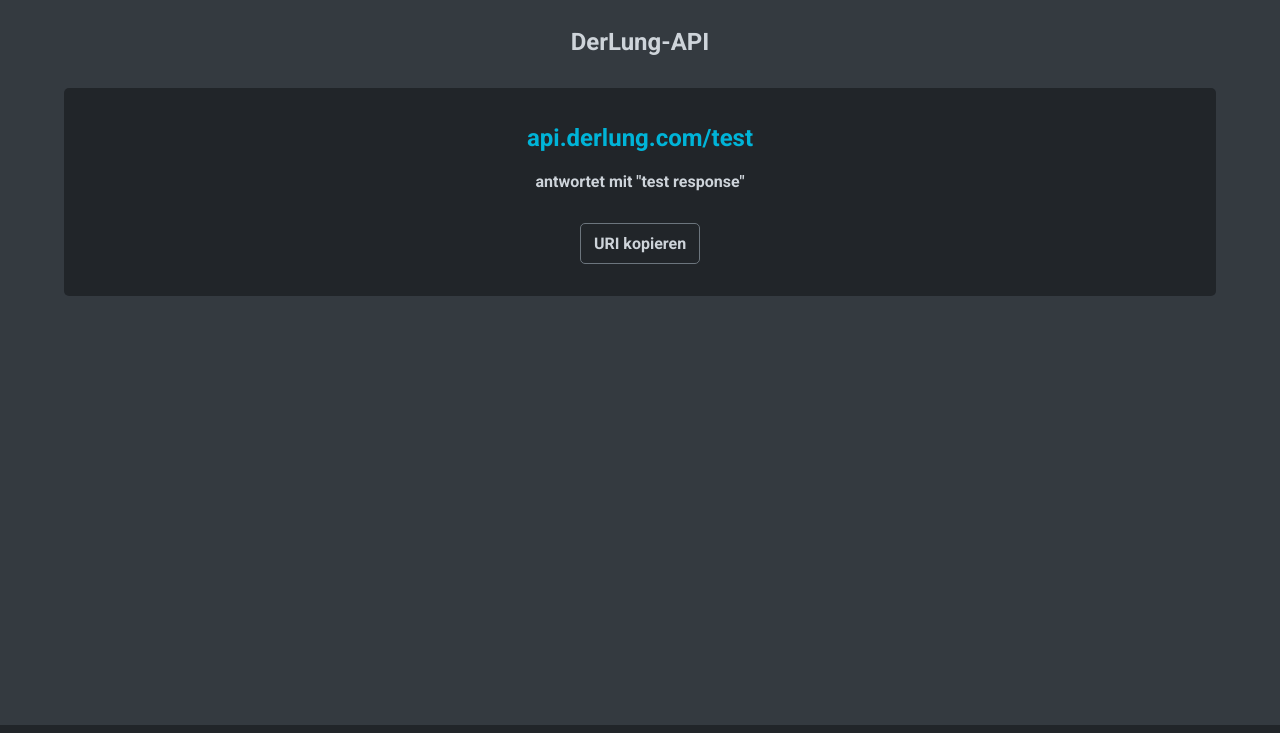
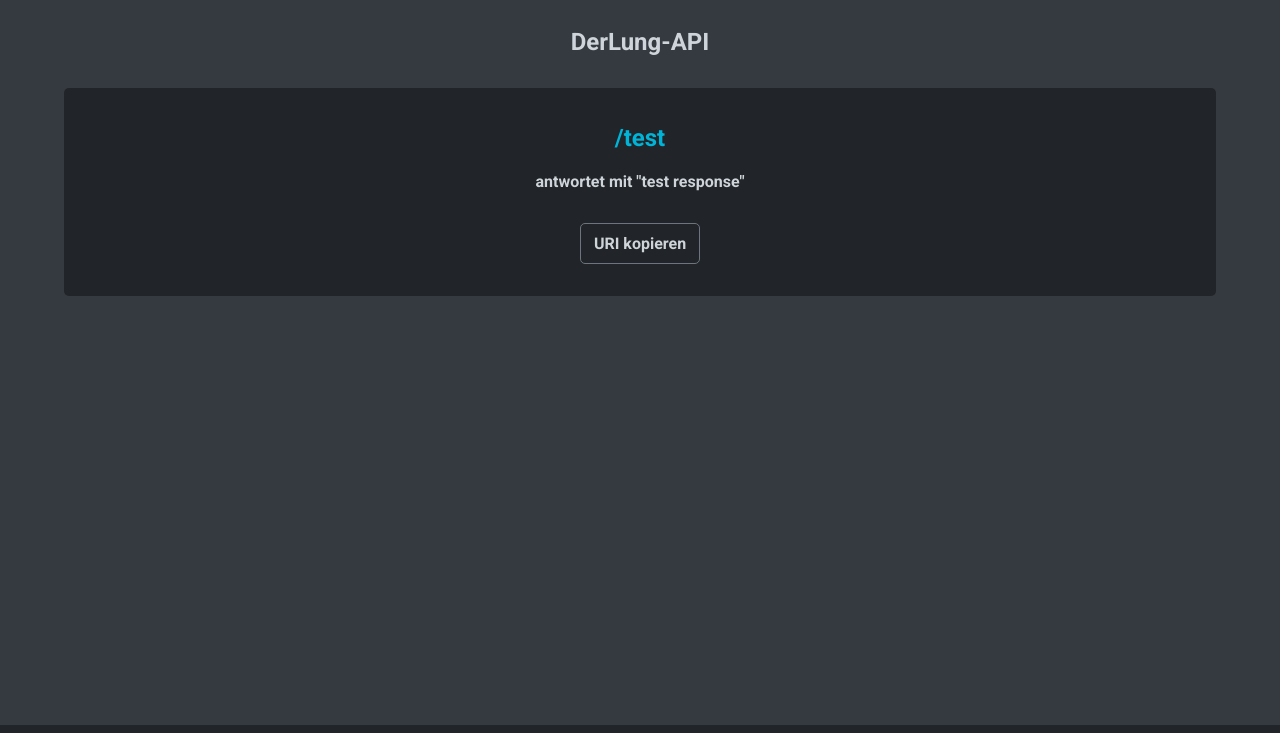
Before and after one commit to DevLung/DerLung-API, a website: page html/index.html in a window 1280 px wide. Shown: the top 733 px of the page. Drawn offline with Linux system fonts and the light colour scheme.

Commit message:
change link text for /test

```diff
--- a/html/index.html
+++ b/html/index.html
@@ -17,7 +17,7 @@
         </header>
 
         <div>
-            <h2><a href="https://api.derlung.com/test">api.derlung.com/test</a></h2>
+            <h2><a href="https://api.derlung.com/test">/test</a></h2>
             <p>
                 antwortet mit "test response"
             </p>
```
